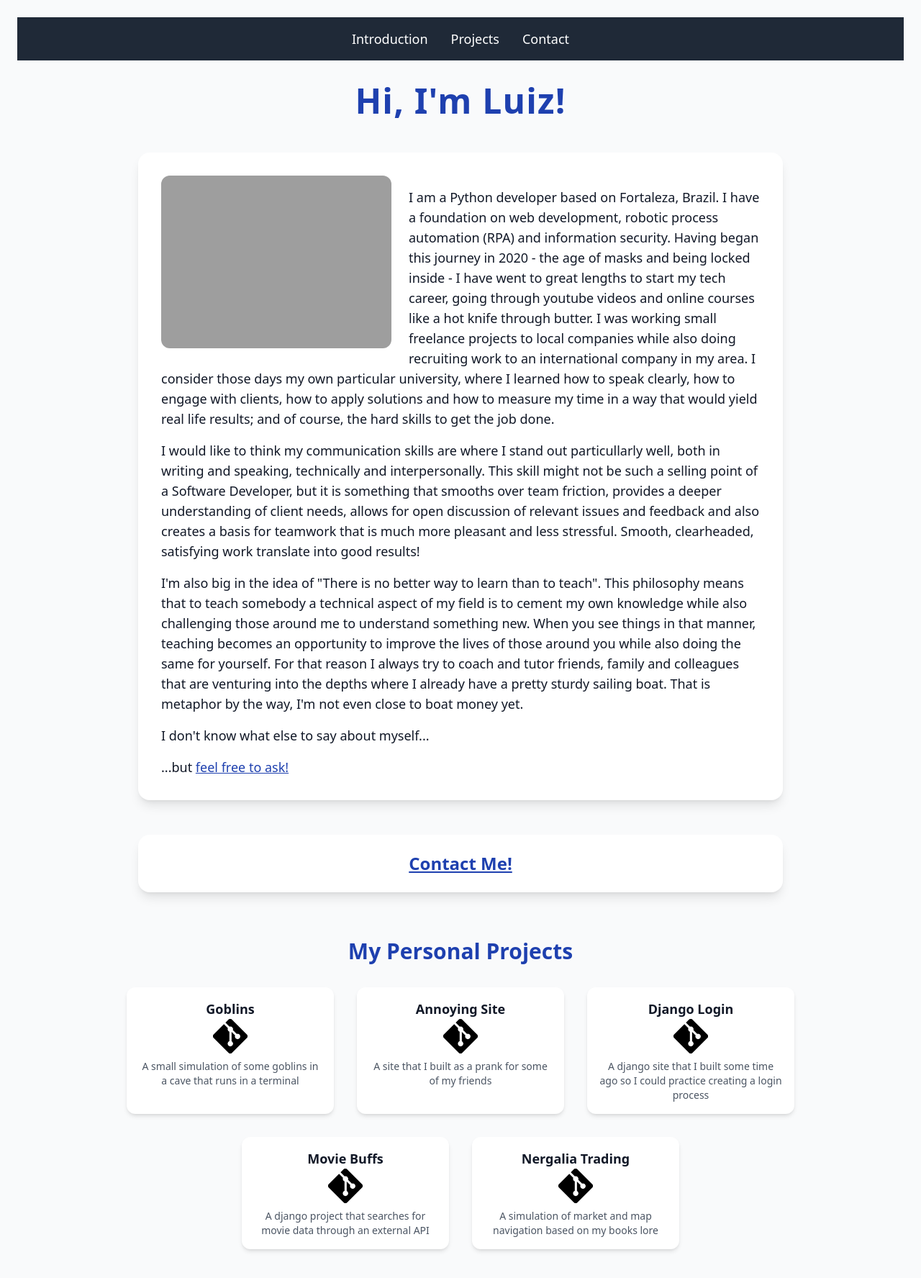
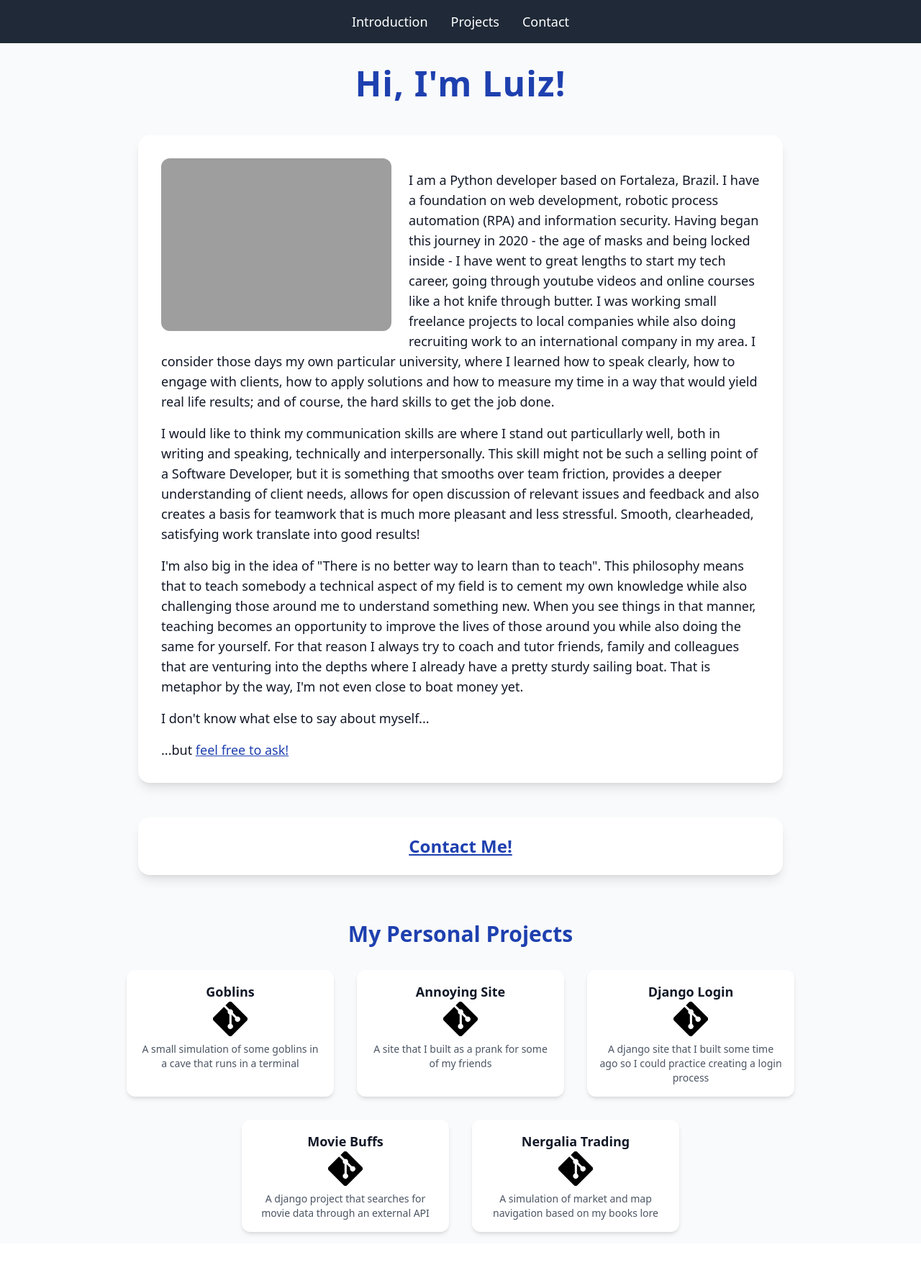
Before and after one commit to LuizGOCunha/my_landing_page, a Django app: page /engineer/ in a window 1280 px wide. Shown: the whole page at 72% size. After the commit the page ends 1717 px from the top, so only its background shows below. Run offline with Django 5.2, Linux system fonts and the light colour scheme; some libraries are stand-ins or nearby versions; grey boxes are pictures that could not be loaded.

Commit message:
Removed padding from eng page

```diff
--- a/engineer_page/templates/eng_index.html
+++ b/engineer_page/templates/eng_index.html
@@ -12,7 +12,7 @@
   <!-- FontAwesome -->
   <link rel="stylesheet" href="https://cdnjs.cloudflare.com/ajax/libs/font-awesome/6.5.0/css/all.min.css" integrity="sha512-..." crossorigin="anonymous" referrerpolicy="no-referrer" />
 </head>
-<body class="bg-gray-50 text-gray-900 font-sans p-6">
+<body class="bg-gray-50 text-gray-900 font-sans">
 
   <!-- Navigation -->
   <nav class="bg-gray-800 text-white flex justify-center space-x-8 py-4 mb-8">
```
